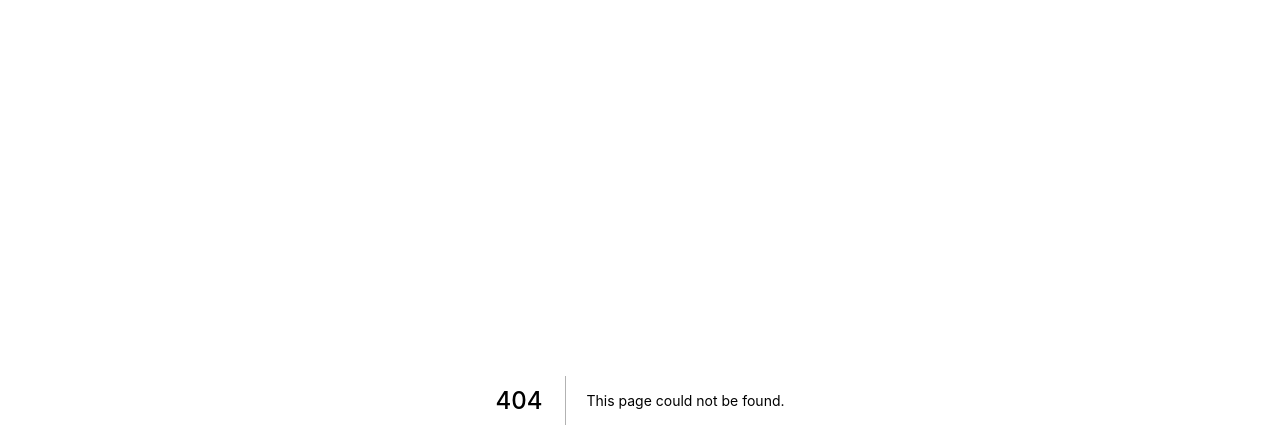
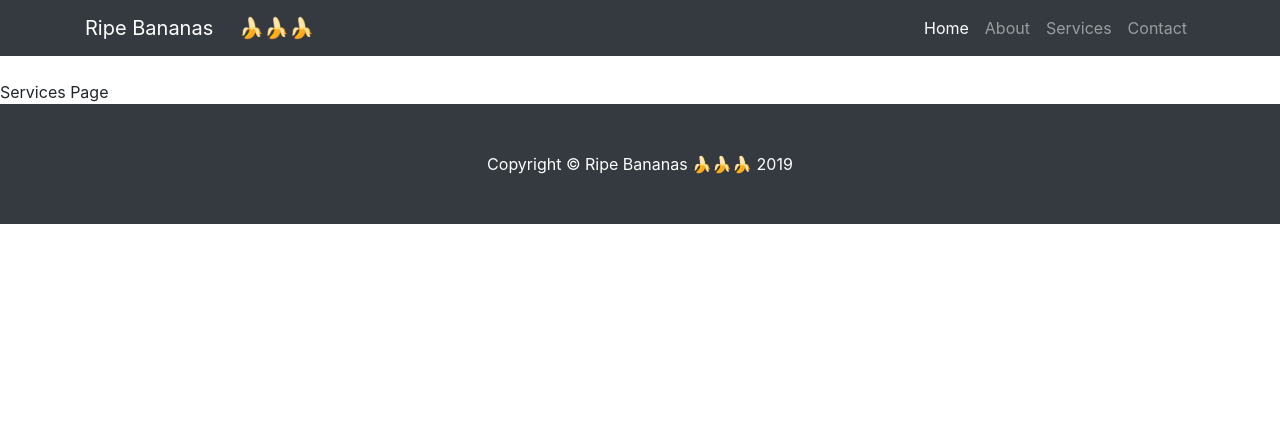
Before and after one commit to PetrovIlyuha/nextjs-movie-uploader, a Next.js app: page /Services in a window 1280 px wide. Before the commit this address had no page. Shown: the top 448 px of the page. Built offline with nearby package versions, Linux system fonts and the light colour scheme.

Commit message:
worked on navbar routing and movie-cards routing with _app.js main component

```diff
--- a/components/Footer.js
+++ b/components/Footer.js
@@ -6,7 +6,7 @@ export default function Footer() {
       <footer className="py-5 bg-dark">
         <div className="container">
           <p className="m-0 text-center text-white">
-            Copyright &copy; Your Website 2019
+            Copyright &copy; Ripe Bananas 🍌🍌🍌 2019
           </p>
         </div>
       </footer>
--- a/components/Navbar.js
+++ b/components/Navbar.js
@@ -1,12 +1,15 @@
 import React from "react";
+import Link from "next/link";
 
 const Navbar = () => {
   return (
     <nav className="navbar navbar-expand-lg navbar-dark bg-dark fixed-top">
       <div className="container">
-        <a className="navbar-brand" href="#">
-          Ripe Bananas 🐱‍🏍🍌🍌
+        <Link href={`/`}>
+          <a className="navbar-brand">
+            Ripe Bananas<span style={{ marginLeft: "20px" }}> 🍌🍌🍌</span>
           </a>
+        </Link>
         <button
           className="navbar-toggler"
           type="button"
@@ -21,25 +24,29 @@ const Navbar = () => {
         <div className="collapse navbar-collapse" id="navbarResponsive">
           <ul className="navbar-nav ml-auto">
             <li className="nav-item active">
-              <a className="nav-link" href="#">
+              <Link href="/">
+                <a className="nav-link">
                   Home
                   <span className="sr-only">(current)</span>
                 </a>
+              </Link>
             </li>
             <li className="nav-item">
-              <a className="nav-link" href="#">
-                About
-              </a>
+              <Link href="/about">
+                <a className="nav-link">About</a>
+              </Link>
             </li>
             <li className="nav-item">
-              <a className="nav-link" href="#">
-                Services
-              </a>
+              <Link href="/services">
+                <a className="nav-link">Services</a>
+              </Link>
             </li>
             <li className="nav-item">
+              <Link href="/contact">
                 <a className="nav-link" href="#">
                   Contact
                 </a>
+              </Link>
             </li>
           </ul>
         </div>
--- a/package.json
+++ b/package.json
@@ -10,6 +10,7 @@
   "dependencies": {
     "next": "9.1.2",
     "react": "16.11.0",
-    "react-dom": "16.11.0"
+    "react-dom": "16.11.0",
+    "react-rating": "^2.0.0"
   }
 }
--- /dev/null
+++ b/pages/Contact.js
@@ -0,0 +1,5 @@
+import React from "react";
+
+export default function Contact() {
+  return <div>Contact Page</div>;
+}
--- /dev/null
+++ b/pages/Services.js
@@ -0,0 +1,5 @@
+import React from "react";
+
+export default function Services() {
+  return <div>Services Page</div>;
+}
--- /dev/null
+++ b/pages/_app.js
@@ -0,0 +1,60 @@
+import App from "next/app";
+import Head from "next/head";
+import Navbar from "../components/Navbar";
+import Footer from "../components/Footer";
+
+class MovieApp extends App {
+  // TODO: execute here getInitialProps and pass this data to your page
+  static async getInitialProps(appContext) {
+    const appProps = await App.getInitialProps(appContext);
+    return { ...appProps };
+  }
+  render() {
+    // component holds page you are navigating to...
+    const { Component, pageProps } = this.props;
+    return (
+      <div>
+        <Head>
+          <title>Home</title>
+          <link
+            rel="stylesheet"
+            href="https://stackpath.bootstrapcdn.com/bootstrap/4.3.1/css/bootstrap.min.css"
+            integrity="sha384-ggOyR0iXCbMQv3Xipma34MD+dH/1fQ784/j6cY/iJTQUOhcWr7x9JvoRxT2MZw1T"
+            crossOrigin="anonymous"
+          />
+          <script
+            src="https://code.jquery.com/jquery-3.3.1.slim.min.js"
+            integrity="sha384-q8i/X+965DzO0rT7abK41JStQIAqVgRVzpbzo5smXKp4YfRvH+8abtTE1Pi6jizo"
+            crossOrigin="anonymous"
+          ></script>
+          <script
+            src="https://cdnjs.cloudflare.com/ajax/libs/popper.js/1.14.7/umd/popper.min.js"
+            integrity="sha384-UO2eT0CpHqdSJQ6hJty5KVphtPhzWj9WO1clHTMGa3JDZwrnQq4sF86dIHNDz0W1"
+            crossOrigin="anonymous"
+          ></script>
+          <script
+            src="https://stackpath.bootstrapcdn.com/bootstrap/4.3.1/js/bootstrap.min.js"
+            integrity="sha384-JjSmVgyd0p3pXB1rRibZUAYoIIy6OrQ6VrjIEaFf/nJGzIxFDsf4x0xIM+B07jRM"
+            crossOrigin="anonymous"
+          ></script>
+        </Head>
+
+        <Navbar />
+        <div className="base-page">
+          <Component {...pageProps} />
+        </div>
+        <Footer />
+
+        <style jsx>
+          {`
+            .base-page {
+              padding-top: 80px;
+            }
+          `}
+        </style>
+      </div>
+    );
+  }
+}
+
+export default MovieApp;
```
Also changed, not shown: actions/index.js (+6 -5 lines), components/MovieList.js (+12 -3 lines), pages/index.js (+96 -117 lines), pages/movies/[id].js (added, +12 -0 lines), 1 other file (tests, documents, lock files or other folders). Lines whose indentation alone changed are shown as unchanged.
